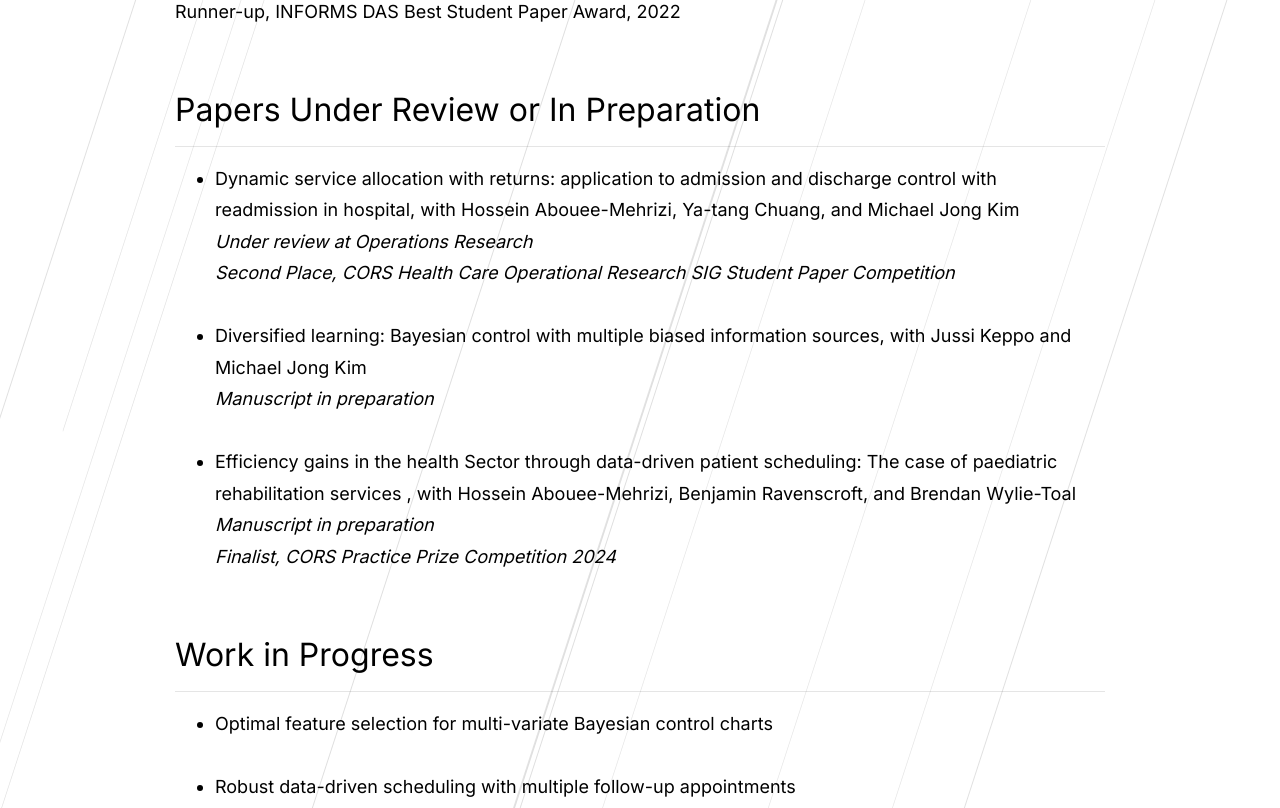
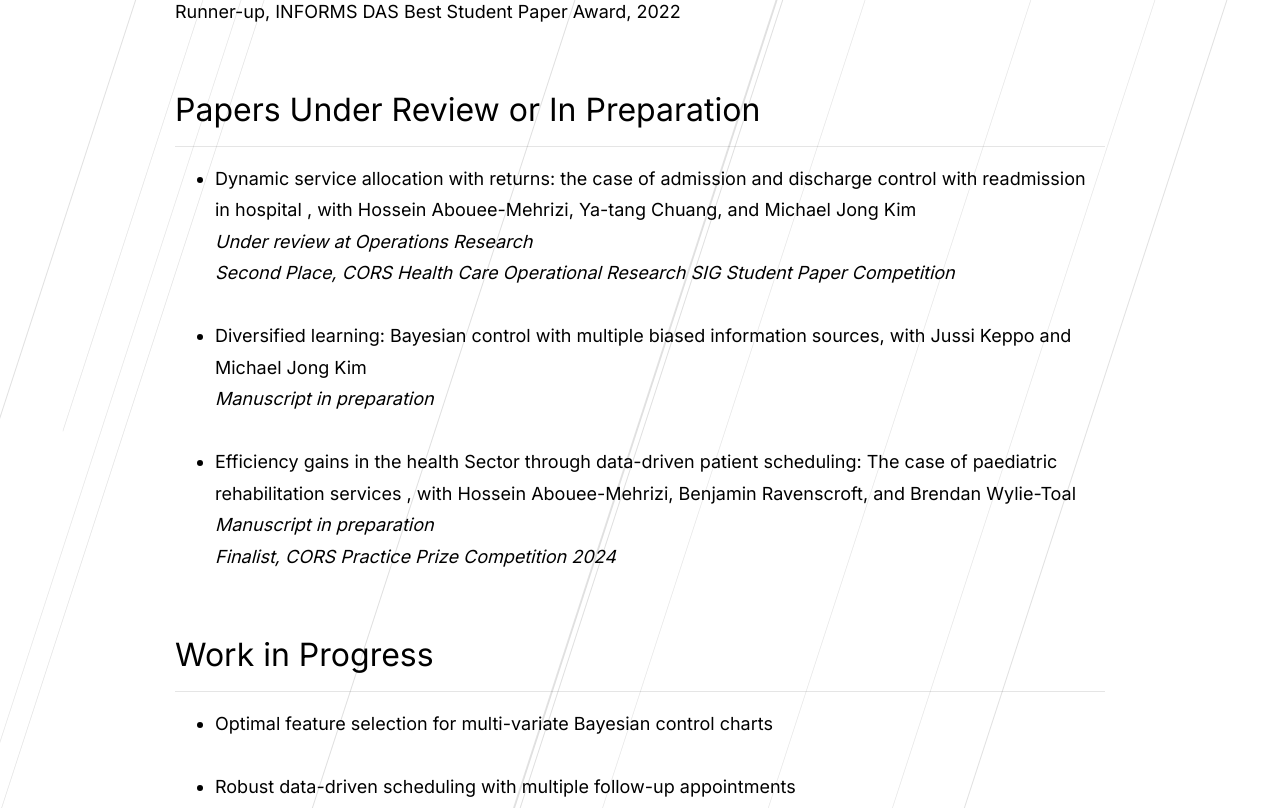
Before and after one commit to xyz2023ca/xyz2023ca.github.io, a Jekyll site: the page built from _pages/publications.md, in a window 1280 px wide and 900 px high, scrolled down 773 px, cut to the strip 92-900 px from the top of the window. Built offline with Jekyll 4.4.1, drawn with Linux system fonts in a browser that asks for light colours; comment, search, counter and statistics services are not loaded; a style sheet for code colours, icons or effects is not loaded.

Commit message:
Update publications.md

```diff
--- a/_pages/publications.md
+++ b/_pages/publications.md
@@ -32,7 +32,7 @@ Runner-up, INFORMS DAS Best Student Paper Award, 2022
   <hr>
       <ul>
         <li>
-            <strong>Dynamic service allocation with returns: application to admission and discharge control with readmission in hospital</strong>, with Hossein Abouee-Mehrizi, Ya-tang Chuang, and Michael Jong Kim<br>
+            <strong>Dynamic service allocation with returns: the case of admission and discharge control with readmission in hospital </strong>, with Hossein Abouee-Mehrizi, Ya-tang Chuang, and Michael Jong Kim<br>
             <em> Under review at Operations Research </em><br>
           <em>Second Place, CORS Health Care Operational Research SIG Student Paper Competition</em>
         </li>
```
